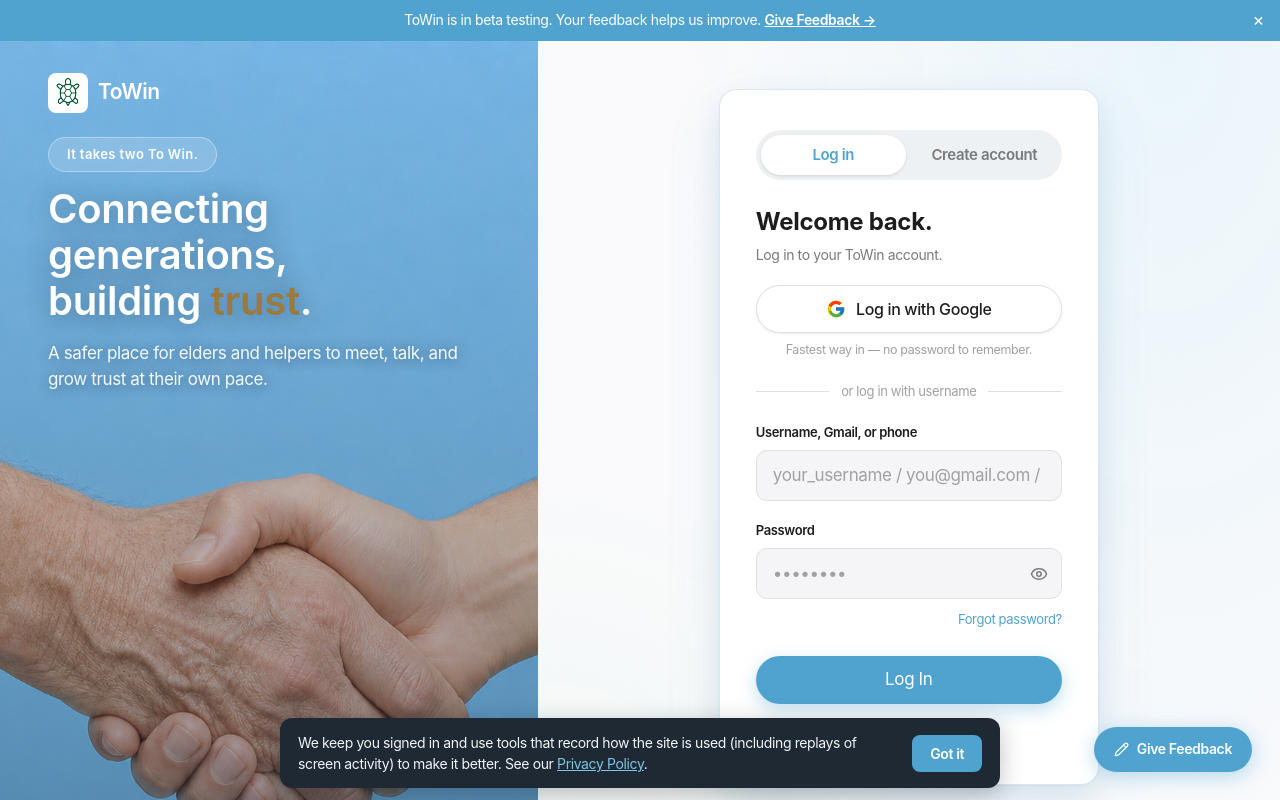
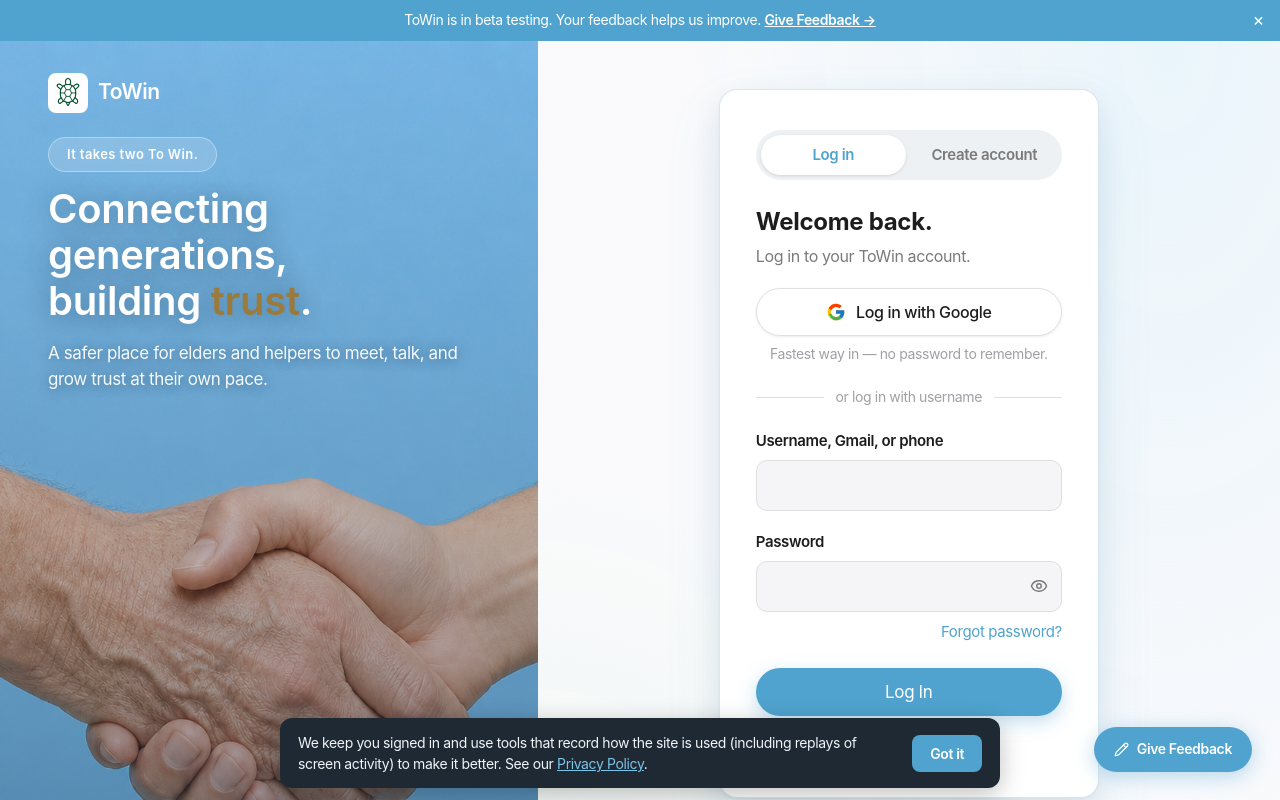
Before and after one commit to Harsha-anbu-g/Towin, a React (Vite) app in the folder frontend/: page /login in a window 1280 px wide. Built offline with nearby package versions, Linux system fonts and the light colour scheme; no server answers.

Commit message:
style(web): enlarge Login text for readability and remove input placeholders

```diff
--- a/frontend/src/pages/Login.jsx
+++ b/frontend/src/pages/Login.jsx
@@ -235,7 +235,7 @@ export default function Login() {
             </h2>
             <p style={{
               fontFamily: '-apple-system, "SF Pro Text", system-ui, sans-serif',
-              fontSize: '14px', color: '#7a7a7a', marginBottom: '20px',
+              fontSize: '16px', color: '#7a7a7a', marginBottom: '20px',
             }}>
               Log in to your ToWin account.
             </p>
@@ -245,7 +245,7 @@ export default function Login() {
               <div style={{
                 background: '#EAF5FB', border: '1px solid #BFD9EA',
                 borderRadius: '11px', padding: '12px 16px',
-                fontSize: '14px', color: '#3D8AB0', marginBottom: '20px',
+                fontSize: '15px', color: '#3D8AB0', marginBottom: '20px',
                 lineHeight: 1.45,
               }}>
                 For your safety, you were logged out after a period of inactivity. Please log in again.
@@ -257,7 +257,7 @@ export default function Login() {
               <div style={{
                 background: '#fef2f2', border: '1px solid #fecaca',
                 borderRadius: '11px', padding: '12px 16px',
-                fontSize: '14px', color: '#dc2626', marginBottom: '20px',
+                fontSize: '15px', color: '#dc2626', marginBottom: '20px',
               }}>
                 {error}
               </div>
@@ -265,21 +265,21 @@ export default function Login() {
 
             {/* Google log-in — the easiest path, especially for new users */}
             <GoogleButton label="Log in with Google" />
-            <p style={{ textAlign: 'center', fontSize: '12.5px', color: '#a0a0a5', marginTop: '8px', fontFamily: '-apple-system, "SF Pro Text", system-ui, sans-serif' }}>
+            <p style={{ textAlign: 'center', fontSize: '14px', color: '#a0a0a5', marginTop: '8px', fontFamily: '-apple-system, "SF Pro Text", system-ui, sans-serif' }}>
               Fastest way in — no password to remember.
             </p>
 
             {/* Divider */}
             <div style={{ display: 'flex', alignItems: 'center', gap: '12px', margin: '22px 0' }}>
               <div style={{ flex: 1, height: '1px', background: '#e0e0e0' }} />
-              <span style={{ fontSize: '13px', color: '#a0a0a5', fontFamily: '-apple-system, "SF Pro Text", system-ui, sans-serif' }}>or log in with username</span>
+              <span style={{ fontSize: '14px', color: '#a0a0a5', fontFamily: '-apple-system, "SF Pro Text", system-ui, sans-serif' }}>or log in with username</span>
               <div style={{ flex: 1, height: '1px', background: '#e0e0e0' }} />
             </div>
 
             <form onSubmit={handleSubmit} style={{ display: 'flex', flexDirection: 'column', gap: '20px' }}>
               <div>
                 <label style={{
-                  display: 'block', fontSize: '13px', fontWeight: 600,
+                  display: 'block', fontSize: '15px', fontWeight: 600,
                   color: '#1d1d1f', marginBottom: '8px',
                   fontFamily: '-apple-system, "SF Pro Text", system-ui, sans-serif',
                 }}>
@@ -290,15 +290,14 @@ export default function Login() {
                   className="field"
                   value={form.identifier}
                   onChange={e => { setForm({ ...form, identifier: e.target.value }); setFieldErrors(f => ({ ...f, identifier: '' })); }}
-                  placeholder="your_username / you@gmail.com / +1234567890"
                   style={{ borderColor: fieldErrors.identifier ? '#fca5a5' : undefined }}
                 />
-                {fieldErrors.identifier && <p style={{ fontSize: '12px', color: '#dc2626', marginTop: '4px', fontFamily: 'inherit' }}>{fieldErrors.identifier}</p>}
+                {fieldErrors.identifier && <p style={{ fontSize: '13px', color: '#dc2626', marginTop: '4px', fontFamily: 'inherit' }}>{fieldErrors.identifier}</p>}
               </div>
 
               <div>
                 <label style={{
-                  display: 'block', fontSize: '13px', fontWeight: 600,
+                  display: 'block', fontSize: '15px', fontWeight: 600,
                   color: '#1d1d1f', marginBottom: '8px',
                   fontFamily: '-apple-system, "SF Pro Text", system-ui, sans-serif',
                 }}>
@@ -310,7 +309,6 @@ export default function Login() {
                     className="field"
                     value={form.password}
                     onChange={e => { setForm({ ...form, password: e.target.value }); setFieldErrors(f => ({ ...f, password: '' })); }}
-                    placeholder="••••••••"
                     style={{ borderColor: fieldErrors.password ? '#fca5a5' : undefined, paddingRight: '44px' }}
                   />
                   <button
@@ -326,11 +324,11 @@ export default function Login() {
                     {showPwd ? <EyeOff size={18} /> : <Eye size={18} />}
                   </button>
                 </div>
-                {fieldErrors.password && <p style={{ fontSize: '12px', color: '#dc2626', marginTop: '4px', fontFamily: 'inherit' }}>{fieldErrors.password}</p>}
+                {fieldErrors.password && <p style={{ fontSize: '13px', color: '#dc2626', marginTop: '4px', fontFamily: 'inherit' }}>{fieldErrors.password}</p>}
                 {/* Forgot password */}
                 <div style={{ textAlign: 'right', marginTop: '6px' }}>
                   <Link to="/forgot-password" style={{
-                    fontSize: '13px', color: '#4FA3CE',
+                    fontSize: '15px', color: '#4FA3CE',
                     textDecoration: 'none',
                     fontFamily: '-apple-system, "SF Pro Text", system-ui, sans-serif',
                   }}>
```
